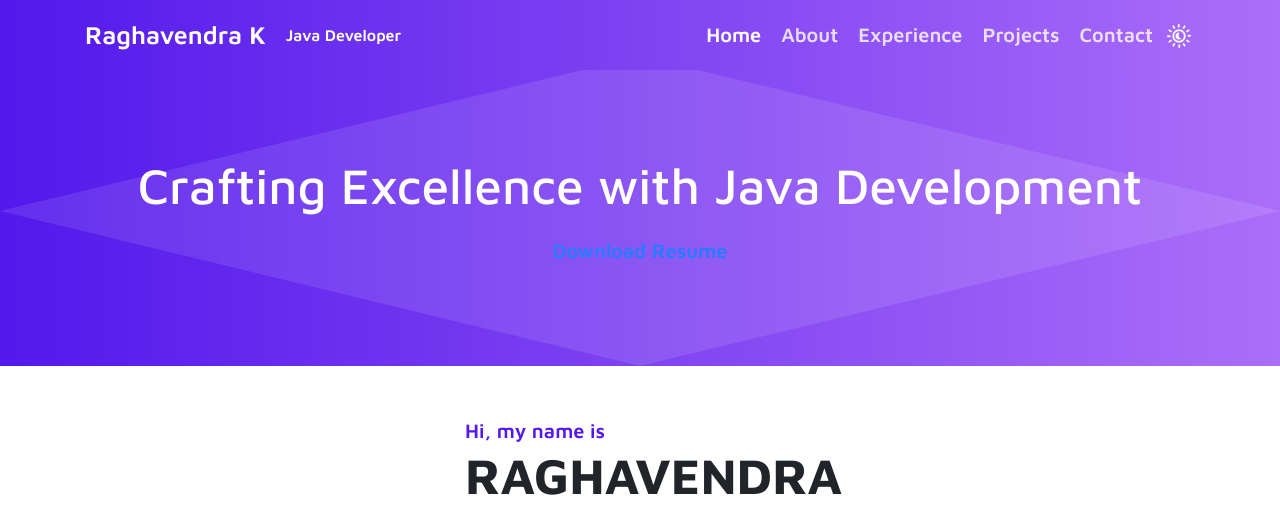
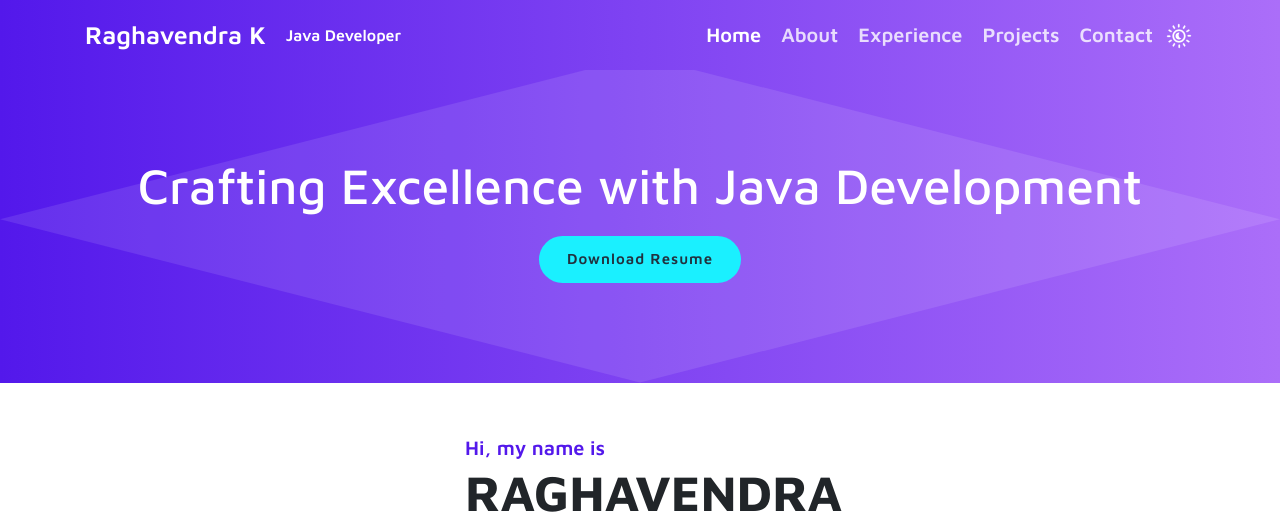
Before and after one commit to Raghavendra15437/resume_javadeveloper.github.io, a plain HTML site: page index.html in a window 1280 px wide. Shown: the top 518 px of the page. Drawn offline with nearby package versions, Linux system fonts and the light colour scheme.

Commit message:
Add files via upload

```diff
--- a/style.css
+++ b/style.css
@@ -351,6 +351,23 @@ body {
   transition: background-color 0.3s ease;
 }
 
+.abtbtn-box {
+  display: inline-block;
+  padding: 12px 28px;
+  background: #0ef;
+  border-radius: 40px;
+  font-size: 15px;
+  text-align: center;
+  color: #081b29;
+  letter-spacing: 1px;
+  text-decoration: none;
+  font-weight: 600;
+}
+
+.abtbtn-box:hover {
+  box-shadow: 0 0 5px cyan, 0 0 25px cyan, 0 0 50pc cyan, 0 0 100px cyan, 0 0 200px cyan;
+}
+
 .cta-btn:hover {
   background-color: #6b53ff;
   color: #fff;
```
